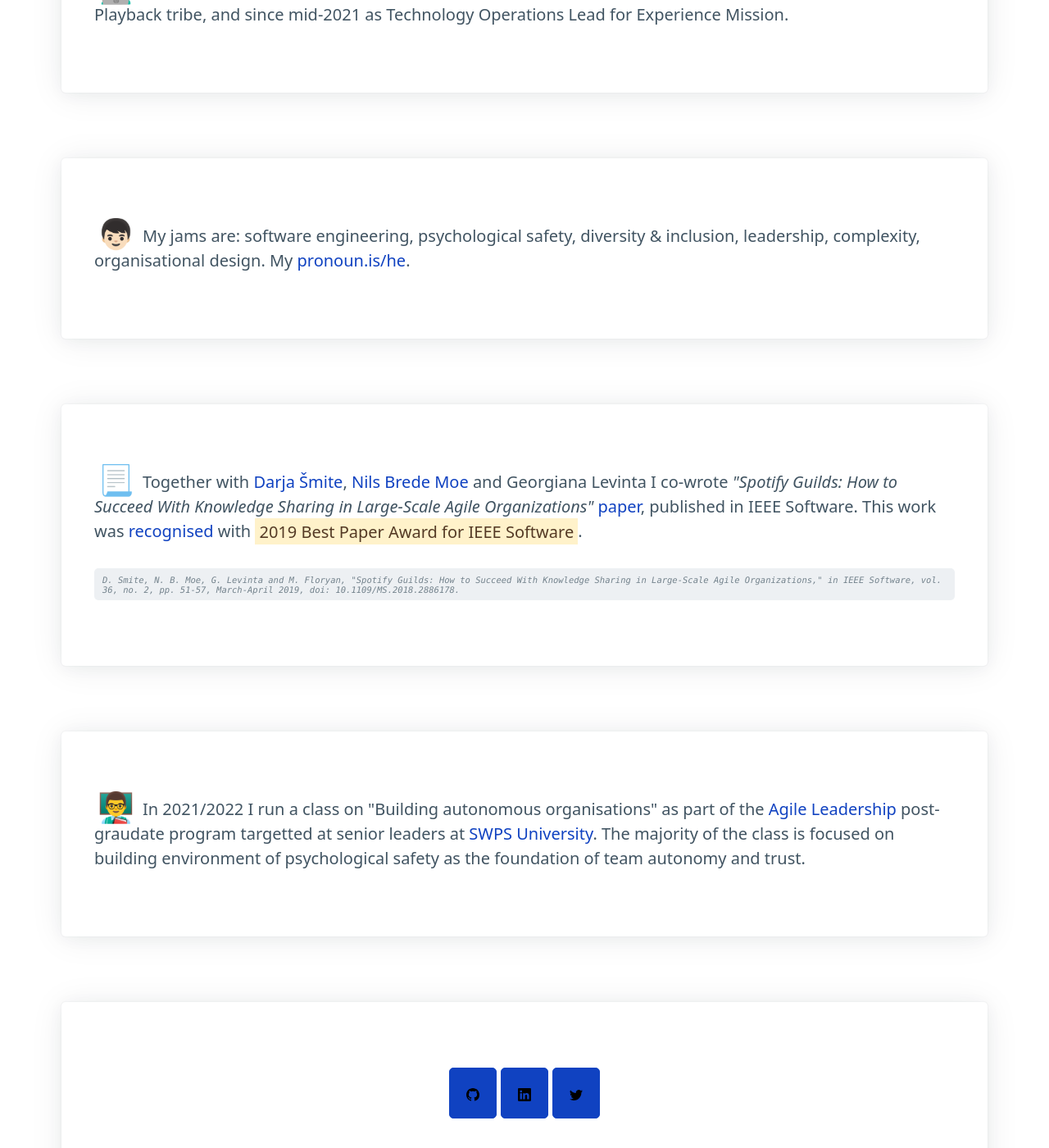
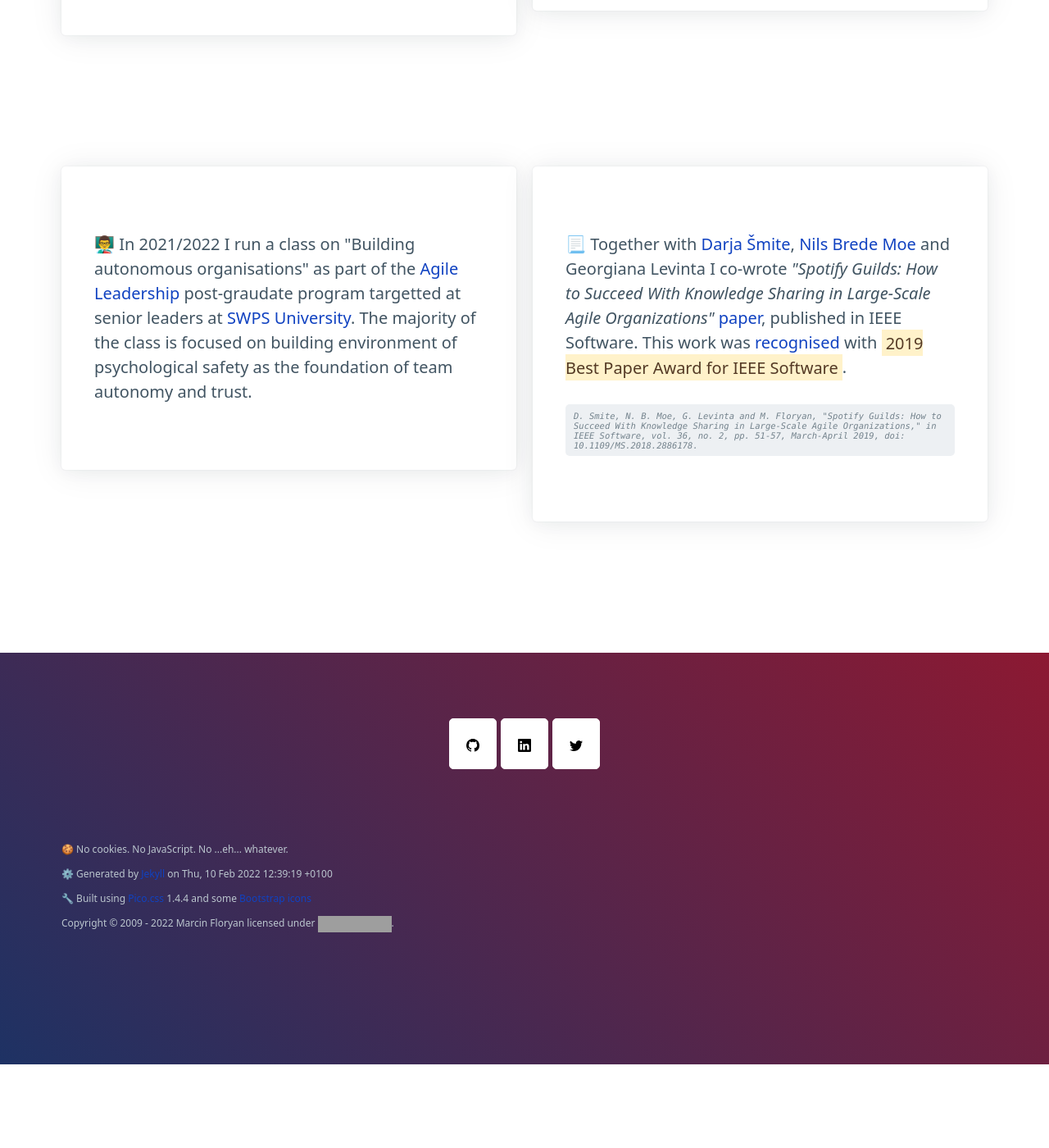
Before and after one commit to mfloryan/marcin.floryan.se, a Jekyll site: the page built from index.html, in a window 1280 px wide and 1400 px high, scrolled down 1127 px. Shown: the whole window at 82% size. Built offline with Jekyll 4.4.1, drawn with Linux system fonts in a browser that asks for light colours; after the commit the page ends 2425 px from its top, so only the background shows below that; some of the changed text lies outside the part shown; grey boxes are pictures that could not be loaded.

Commit message:
Two column layout for index.

```diff
--- a/index.html
+++ b/index.html
@@ -3,33 +3,52 @@ layout: default
 title: This is Marcin
 ---
 <h1>Marcin Floryan</h1>
+<div style="display: flex; justify-content: center;">
+  <img src="assets/img/mfloryan-photo.jpg" width="480px" alt="Photo of Marcin Floryan" class="clip-circle">
+</div>
 
-<img src="assets/img/mfloryan-photo.jpg" width="640px" alt="Photo of Marcin Floryan" class="clip-circle">
+<div class="grid">
+<div>
+  <article>
+     👨‍💻 Since 2016 I work at <svg xmlns="http://www.w3.org/2000/svg" width="16"
+      height="16" fill="#1ED760" class="bi bi-spotify" viewBox="0 0 16 16">
+      <path
+        d="M8 0a8 8 0 1 0 0 16A8 8 0 0 0 8 0zm3.669 11.538a.498.498 0 0 1-.686.165c-1.879-1.147-4.243-1.407-7.028-.77a.499.499 0 0 1-.222-.973c3.048-.696 5.662-.397 7.77.892a.5.5 0 0 1 .166.686zm.979-2.178a.624.624 0 0 1-.858.205c-2.15-1.321-5.428-1.704-7.972-.932a.625.625 0 0 1-.362-1.194c2.905-.881 6.517-.454 8.986 1.063a.624.624 0 0 1 .206.858zm.084-2.268C10.154 5.56 5.9 5.419 3.438 6.166a.748.748 0 1 1-.434-1.432c2.825-.857 7.523-.692 10.492 1.07a.747.747 0 1 1-.764 1.288z">
+      </path>
+    </svg> Spotify in Stockholm. For 4.5 years as a Director of Engineering supporting the Playback tribe, and since
+    mid-2021 as Technology Operations Lead for Experience Mission.
+  </article>
+</div><div>
+  <article>
+    👦🏻 My jams are: software engineering, psychological safety, diversity & inclusion, leadership, complexity, organisational
+    design. My <a href="https://pronoun.is/he" target="_blank">pronoun.is/he</a>.
+  </article>
+</div>
+</div>
+<div class="grid">
+
+<div>
 
   <article>
-  <span class="drop-cap"> 👨‍💻</span> Since 2016 I work at <svg xmlns="http://www.w3.org/2000/svg" width="16" height="16" fill="#1ED760" class="bi bi-spotify" viewBox="0 0 16 16">
-    <path d="M8 0a8 8 0 1 0 0 16A8 8 0 0 0 8 0zm3.669 11.538a.498.498 0 0 1-.686.165c-1.879-1.147-4.243-1.407-7.028-.77a.499.499 0 0 1-.222-.973c3.048-.696 5.662-.397 7.77.892a.5.5 0 0 1 .166.686zm.979-2.178a.624.624 0 0 1-.858.205c-2.15-1.321-5.428-1.704-7.972-.932a.625.625 0 0 1-.362-1.194c2.905-.881 6.517-.454 8.986 1.063a.624.624 0 0 1 .206.858zm.084-2.268C10.154 5.56 5.9 5.419 3.438 6.166a.748.748 0 1 1-.434-1.432c2.825-.857 7.523-.692 10.492 1.07a.747.747 0 1 1-.764 1.288z"></path>
-  </svg> Spotify in Stockholm. For 4.5 years as a Director of Engineering supporting the Playback tribe, and since mid-2021 as Technology Operations Lead for Experience Mission.
+    👨‍🏫 In 2021/2022 I run a class on "Building autonomous organisations" as part of the
+    <a href="https://swps.pl/oferta/warszawa/podyplomowe/biznes-zarzadzanie/agile-leadership" target="_blank"
+      hreflang="pl">Agile Leadership</a> post-graudate program targetted at senior leaders at <a
+      href="https://english.swps.pl/" target="_blank"
+      title="SWPS University of Social Sciences and Humanities, Poland">SWPS University</a>. The majority of the class is
+    focused on building environment of psychological safety as the foundation of team autonomy and trust.
   </article>
-
+</div><div>
   <article>
-  <span class="drop-cap">👦🏻</span>
-My jams are: software engineering, psychological safety, diversity & inclusion, leadership, complexity, organisational design. My <a href="https://pronoun.is/he" target="_blank">pronoun.is/he</a>.
-</article>
-
-<article>
-  <span class="drop-cap">📃</span> Together with <a href="https://darjasmite.net/" target="_blank">Darja Šmite</a>, <a href="https://www.sintef.no/en/all-employees/employee/539/" target="_blank">Nils Brede Moe</a> and Georgiana Levinta I co-wrote <i>"Spotify Guilds: How to Succeed With Knowledge Sharing in Large-Scale Agile Organizations"</i> <a href="https://ieeexplore.ieee.org/document/8648260" target="_blank">paper</a>, published in IEEE Software. This work was <a href="/assets/pdf/IEEE-CS-best-paper-award_SW_Marcin-Floryan.pdf">recognised</a> with <mark>2019 Best Paper Award for IEEE Software</mark>.
+    📃 Together with <a href="https://darjasmite.net/" target="_blank">Darja Šmite</a>, <a
+      href="https://www.sintef.no/en/all-employees/employee/539/" target="_blank">Nils Brede Moe</a> and Georgiana Levinta
+    I co-wrote <i>"Spotify Guilds: How to Succeed With Knowledge Sharing in Large-Scale Agile Organizations"</i> <a
+      href="https://ieeexplore.ieee.org/document/8648260" target="_blank">paper</a>, published in IEEE Software. This work
+    was <a href="/assets/pdf/IEEE-CS-best-paper-award_SW_Marcin-Floryan.pdf">recognised</a> with <mark>2019 Best Paper
+      Award for IEEE Software</mark>.
     <br><br>
     <small>
       <cite><code>D. Smite, N. B. Moe, G. Levinta and M. Floryan, "Spotify Guilds: How to Succeed With Knowledge Sharing in Large-Scale Agile Organizations," in IEEE Software, vol. 36, no. 2, pp. 51-57, March-April 2019, doi: 10.1109/MS.2018.2886178.</code></cite></small>
   </article>
 
-<article>
-  <span class="drop-cap">👨‍🏫</span> In 2021/2022 I run a class on "Building autonomous organisations" as part of the <a href="https://swps.pl/oferta/warszawa/podyplomowe/biznes-zarzadzanie/agile-leadership" target="_blank" hreflang="pl">Agile Leadership</a> post-graudate program targetted at senior leaders at <a href="https://english.swps.pl/" target="_blank" title="SWPS University of Social Sciences and Humanities, Poland">SWPS University</a>. The majority of the class is focused on building environment of psychological safety as the foundation of team autonomy and trust.
-</article>
-
-<article style="text-align: center;">
-<a href="https://github.com/mfloryan" role="button"><img src="/assets/svg/github.svg" alt="Github" class="svg-white"></a>
-<a href="https://www.linkedin.com/in/mfloryan/" role="button"><img src="/assets/svg/linkedin.svg" alt="LinkedIn" class="svg-white"></a>
-<a href="https://twitter.com/mfloryan" role="button"><img src="/assets/svg/twitter.svg" alt="Twitter" class="svg-white"></a>
-</article>
+</div>
+</div>
```
Lines whose indentation alone changed are shown as unchanged.
